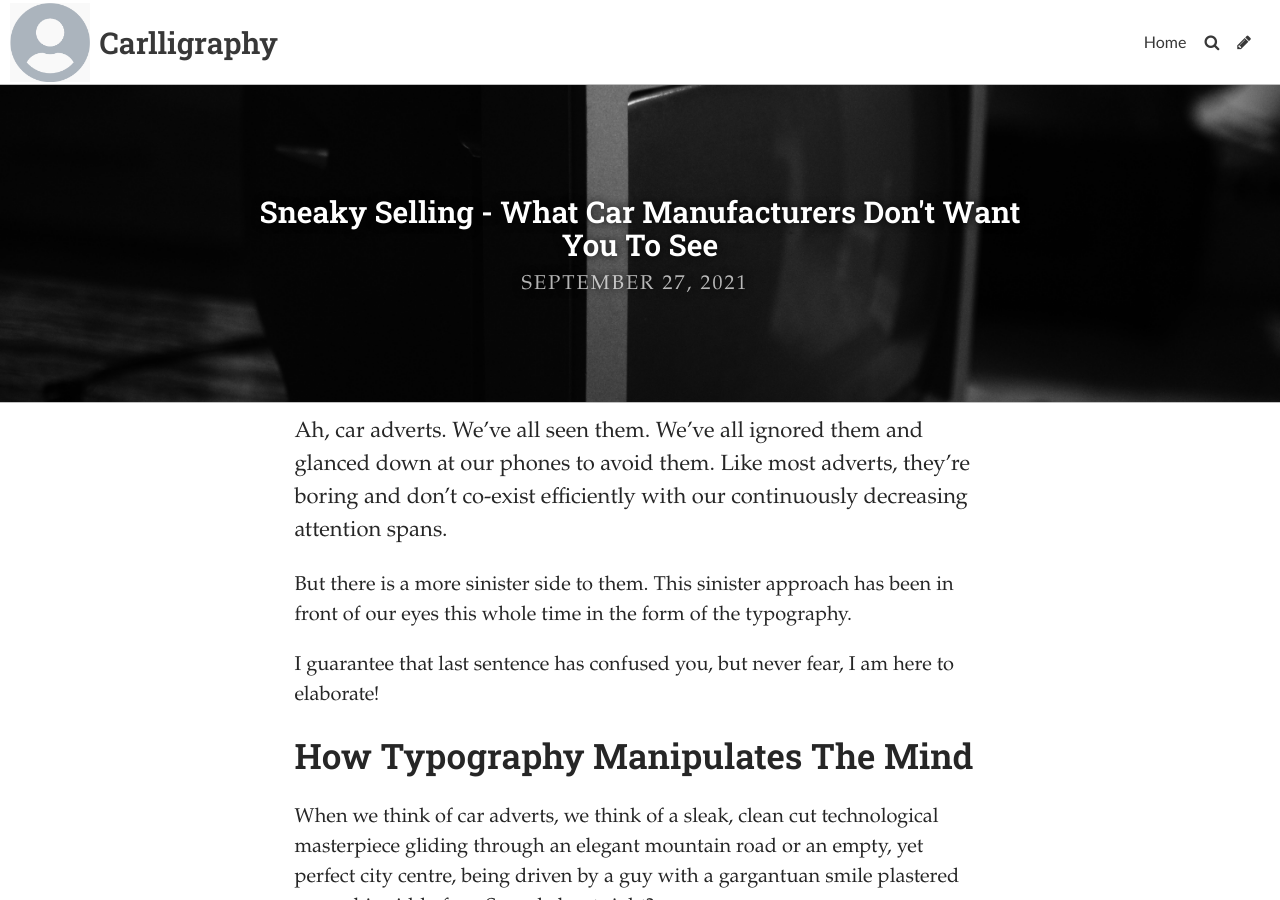
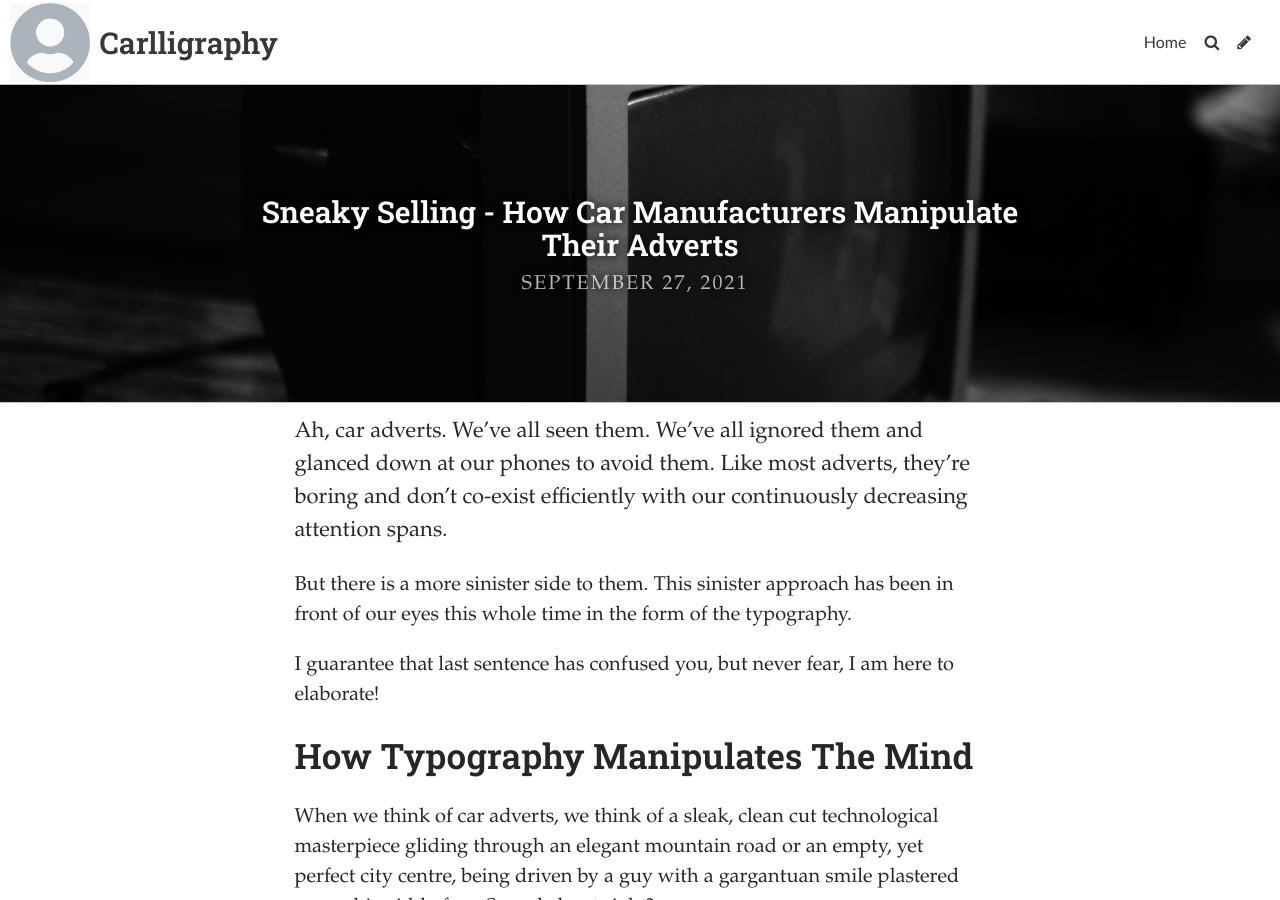
Before and after one commit to 19143507/typographicdesign, a Jekyll site: the page built from _posts/2021-09-27-sneaky-selling-what-car-manufacturers-dont-want-you-to-see.md, in a window 1280 px wide and 900 px high. Built offline with Jekyll 4.4.1, drawn with Linux system fonts in a browser that asks for light colours; some web fonts are replaced.

Commit message:
Update Post “2021-09-27-sneaky-selling-what-car-manufacturers-dont-want-you-to-see”

```diff
--- a/_posts/2021-09-27-sneaky-selling-what-car-manufacturers-dont-want-you-to-see.md
+++ b/_posts/2021-09-27-sneaky-selling-what-car-manufacturers-dont-want-you-to-see.md
@@ -1,6 +1,6 @@
 ---
 layout: post
-title: Sneaky Selling - What Car Manufacturers Don't Want You To See
+title: Sneaky Selling - How Car Manufacturers Manipulate Their Adverts
 date: 2021-09-27T09:01:39.054Z
 image: ../uploads/khalid-alshehri-hqrd8s4mj10-unsplash.jpg
 title_color: "#ffffff"
```
